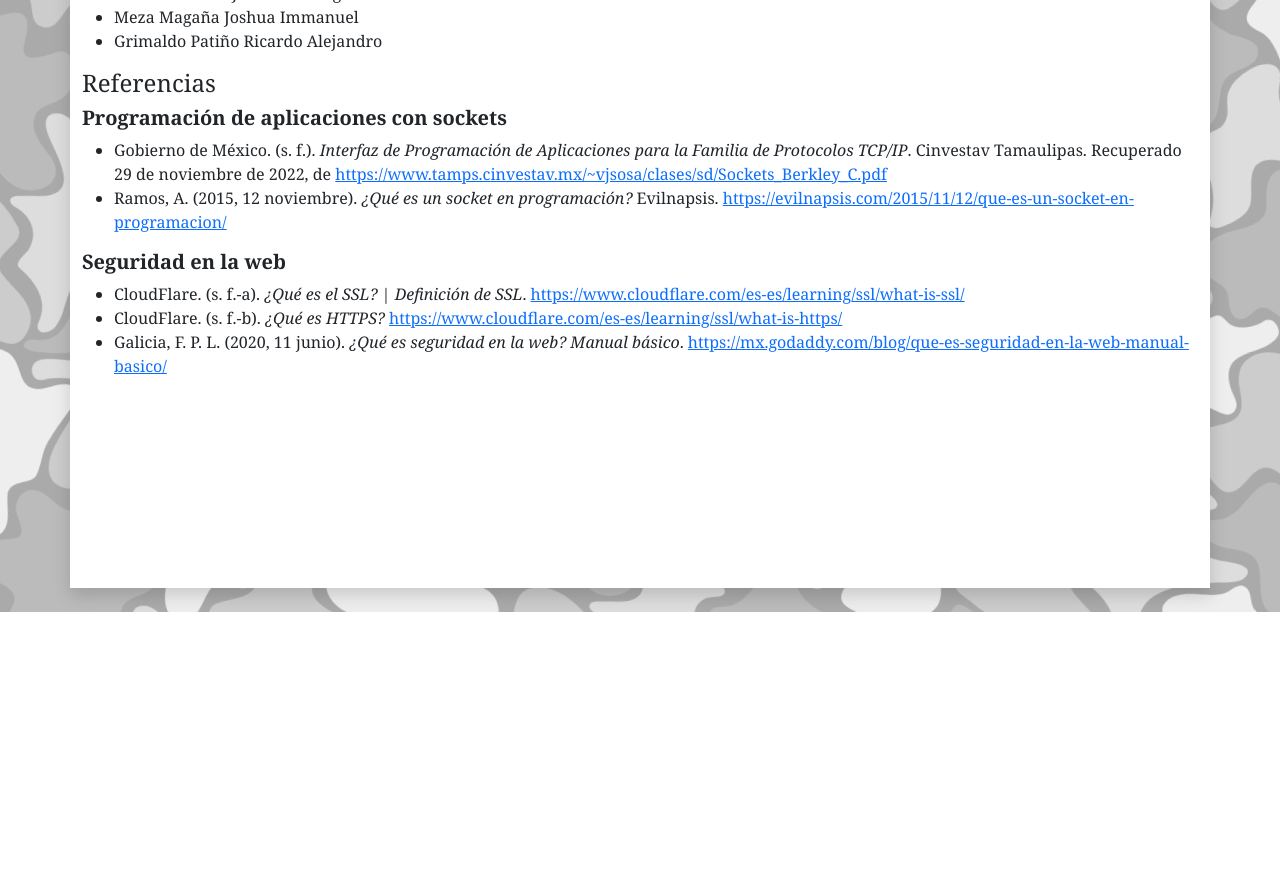
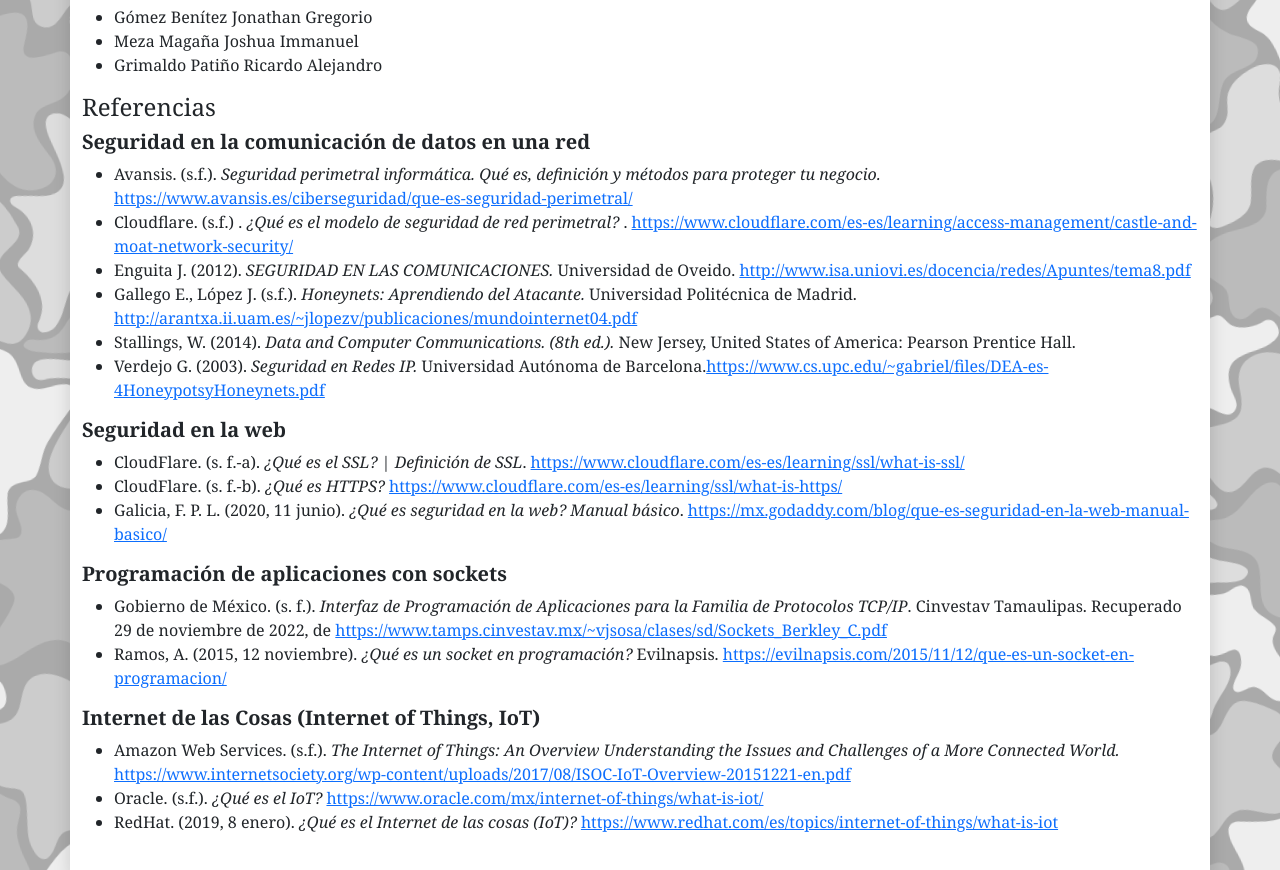
Before and after one commit to JoshuaMeza/RySC-Proyecto-Final, a website: page dist/templates/credits.html in a window 1280 px wide. Shown: the part 188-1058 px from the top of the page. Before the commit the page ends 800 px from the top, so only its background shows below. Drawn offline with nearby package versions, Linux system fonts and the light colour scheme.

Commit message:
Actualización de las referencias

```diff
--- a/dist/templates/credits.html
+++ b/dist/templates/credits.html
@@ -1,4 +1,4 @@
-<!DOCTYPE html>
+<<!DOCTYPE html>
 <html lang="es">
 <head>
     <meta charset="UTF-8">
@@ -39,16 +39,31 @@
             <li>Grimaldo Patiño Ricardo Alejandro</li>
         </ul>
         <h4>Referencias</h4>
-        <h5><strong>Programación de aplicaciones con sockets</strong></h5>
+        <h5><strong>Seguridad en la comunicación de datos en una red</strong></h5>
         <ul>
-            <li>Gobierno de México. (s. f.). <i>Interfaz de Programación de Aplicaciones para la Familia de Protocolos TCP/IP</i>. Cinvestav Tamaulipas. Recuperado 29 de noviembre de 2022, de <a href="https://www.tamps.cinvestav.mx/~vjsosa/clases/sd/Sockets_Berkley_C.pdf">https://www.tamps.cinvestav.mx/~vjsosa/clases/sd/Sockets_Berkley_C.pdf</a></li>
-            <li>Ramos, A. (2015, 12 noviembre). <i>¿Qué es un socket en programación?</i> Evilnapsis. <a href="https://evilnapsis.com/2015/11/12/que-es-un-socket-en-programacion/">https://evilnapsis.com/2015/11/12/que-es-un-socket-en-programacion/</a></li>
+            <li>Avansis. (s.f.). <i>Seguridad perimetral informática. Qué es, definición y métodos para proteger tu negocio.</i> <a href="https://www.avansis.es/ciberseguridad/que-es-seguridad-perimetral/">https://www.avansis.es/ciberseguridad/que-es-seguridad-perimetral/</a></li>
+            <li>Cloudflare. (s.f.) . <i>¿Qué es el modelo de seguridad de red perimetral? </i>. <a href="https://www.cloudflare.com/es-es/learning/access-management/castle-and-moat-network-security/">https://www.cloudflare.com/es-es/learning/access-management/castle-and-moat-network-security/</a></li>
+            <li>Enguita J. (2012).  <i>SEGURIDAD EN LAS COMUNICACIONES.</i> Universidad de Oveido. <a href="http://www.isa.uniovi.es/docencia/redes/Apuntes/tema8.pdf">http://www.isa.uniovi.es/docencia/redes/Apuntes/tema8.pdf</a></li>
+            <li>Gallego E., López J. (s.f.). <i>Honeynets: Aprendiendo del Atacante. </i>Universidad Politécnica de Madrid. <a href="http://arantxa.ii.uam.es/~jlopezv/publicaciones/mundointernet04.pdf">http://arantxa.ii.uam.es/~jlopezv/publicaciones/mundointernet04.pdf</a></li>
+            <li>Stallings, W. (2014). <i>Data and Computer Communications. (8th ed.). </i> New Jersey, United States of America: Pearson Prentice Hall.</li>
+            <li>Verdejo G. (2003). <i>Seguridad en Redes IP. </i>Universidad Autónoma de Barcelona.<a href="https://www.cs.upc.edu/~gabriel/files/DEA-es-4HoneypotsyHoneynets.pdf">https://www.cs.upc.edu/~gabriel/files/DEA-es-4HoneypotsyHoneynets.pdf</a></li>
         </ul>
         <h5><strong>Seguridad en la web</strong></h5>
         <ul>
             <li>CloudFlare. (s. f.-a). <i>¿Qué es el SSL? | Definición de SSL</i>. <a href="https://www.cloudflare.com/es-es/learning/ssl/what-is-ssl/">https://www.cloudflare.com/es-es/learning/ssl/what-is-ssl/</a></li>
             <li>CloudFlare. (s. f.-b). <i>¿Qué es HTTPS?</i> <a href="https://www.cloudflare.com/es-es/learning/ssl/what-is-https/">https://www.cloudflare.com/es-es/learning/ssl/what-is-https/</a></li>
             <li>Galicia, F. P. L. (2020, 11 junio). <i>¿Qué es seguridad en la web? Manual básico</i>. <a href="https://mx.godaddy.com/blog/que-es-seguridad-en-la-web-manual-basico/">https://mx.godaddy.com/blog/que-es-seguridad-en-la-web-manual-basico/</a></li>
+        </ul>
+        <h5><strong>Programación de aplicaciones con sockets</strong></h5>
+        <ul>
+            <li>Gobierno de México. (s. f.). <i>Interfaz de Programación de Aplicaciones para la Familia de Protocolos TCP/IP</i>. Cinvestav Tamaulipas. Recuperado 29 de noviembre de 2022, de <a href="https://www.tamps.cinvestav.mx/~vjsosa/clases/sd/Sockets_Berkley_C.pdf">https://www.tamps.cinvestav.mx/~vjsosa/clases/sd/Sockets_Berkley_C.pdf</a></li>
+            <li>Ramos, A. (2015, 12 noviembre). <i>¿Qué es un socket en programación?</i> Evilnapsis. <a href="https://evilnapsis.com/2015/11/12/que-es-un-socket-en-programacion/">https://evilnapsis.com/2015/11/12/que-es-un-socket-en-programacion/</a></li>
+        </ul>
+        <h5><strong>Internet de las Cosas (Internet of Things, IoT)</strong></h5>
+        <ul>
+            <li>Amazon Web Services. (s.f.). <i>The Internet of Things: An Overview Understanding the Issues and Challenges of a More Connected World. </i><a href="https://www.internetsociety.org/wp-content/uploads/2017/08/ISOC-IoT-Overview-20151221-en.pdf">https://www.internetsociety.org/wp-content/uploads/2017/08/ISOC-IoT-Overview-20151221-en.pdf</a></li>
+            <li>Oracle. (s.f.). <i>¿Qué es el IoT? </i><a href="https://www.oracle.com/mx/internet-of-things/what-is-iot/">https://www.oracle.com/mx/internet-of-things/what-is-iot/</a></li>
+            <li>RedHat. (2019, 8 enero). <i>¿Qué es el Internet de las cosas (IoT)? </i><a href="https://www.redhat.com/es/topics/internet-of-things/what-is-iot">https://www.redhat.com/es/topics/internet-of-things/what-is-iot</a></li>
         </ul>
     </main>
 
```
